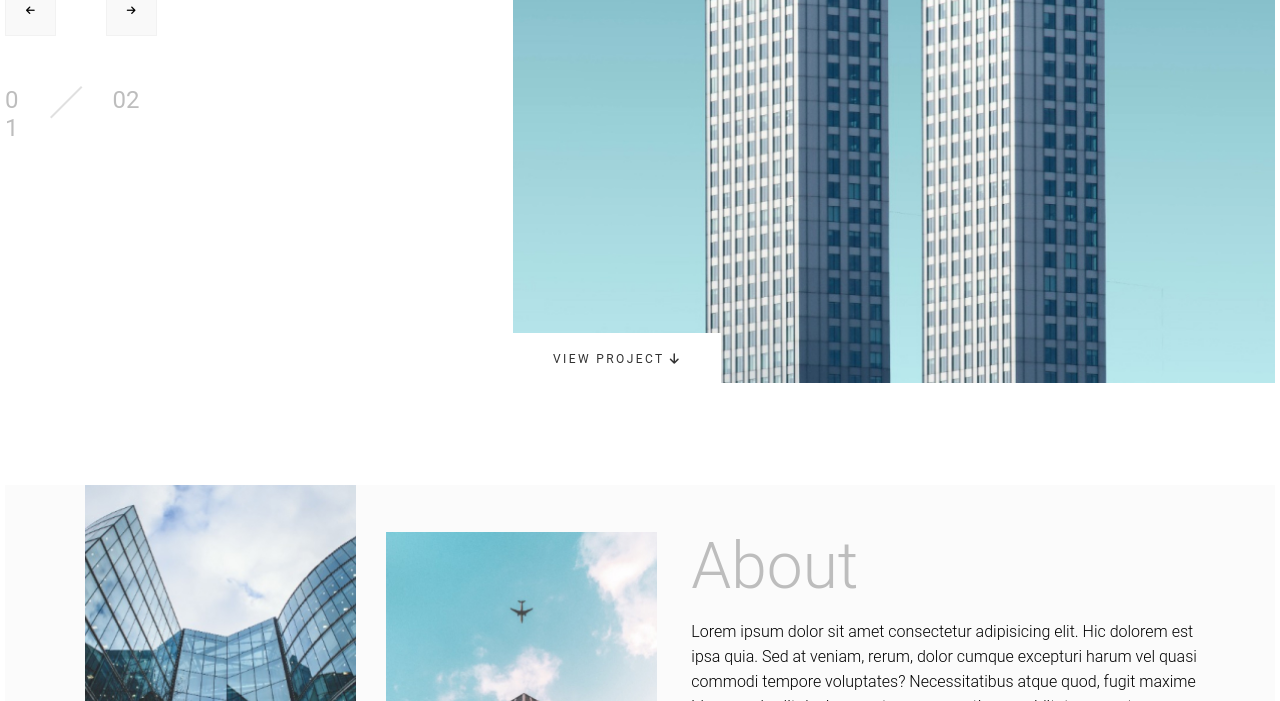
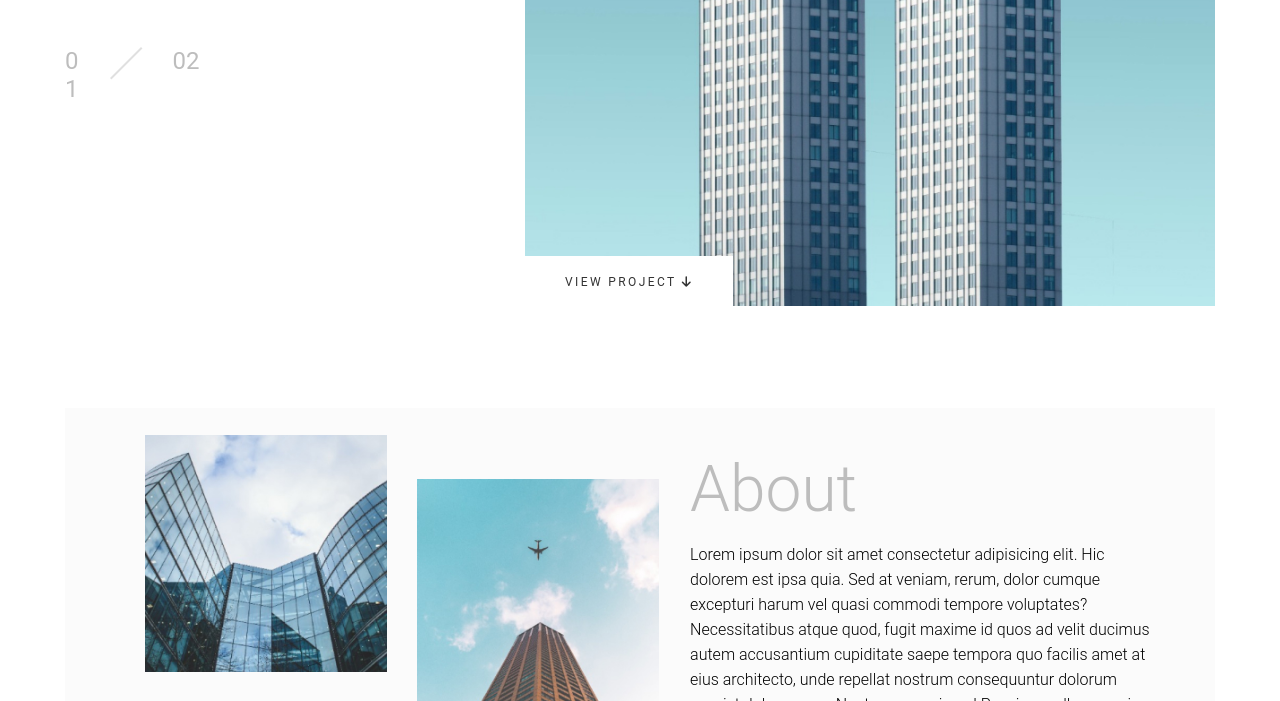
Before and after one commit to pro-jahid/Prortfolio_03, a plain HTML site: page index.html in a window 1280 px wide. Shown: the part 529-1230 px from the top of the page. Drawn offline with Linux system fonts and the light colour scheme.

Commit message:
project-complete

```diff
--- a/style.css
+++ b/style.css
@@ -8,7 +8,9 @@ html{
     font-size: 62.5%;
 }
 .container{
-    width: 127rem;
+    width: 121rem;
+    padding-left: 3rem;
+    padding-right: 3rem;
     margin: 0 auto;
 }
 .header-top{
@@ -423,6 +425,7 @@ html{
 .contact-two textarea{
     width: 100%;
     padding-left: 2rem;
+    padding-top: 1.2rem;
     border: none;
     outline: none;
     background-color: #f3f3f3;
```
